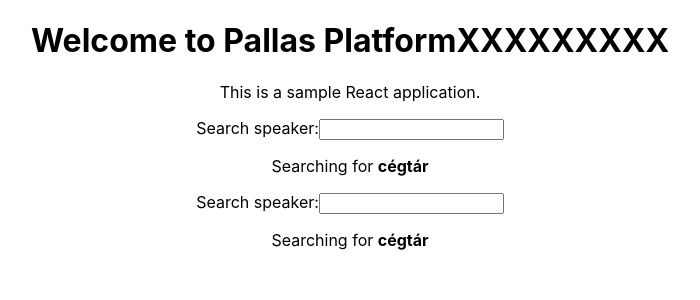
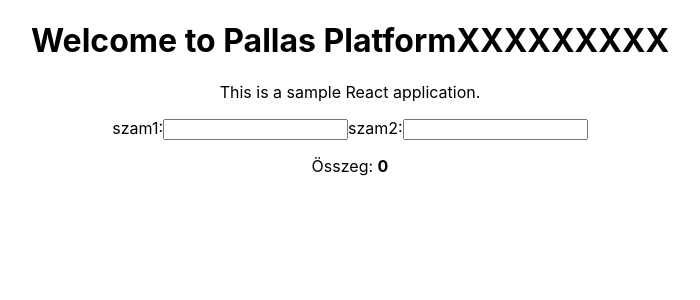
Before and after one commit to tenkesnet/a239alapok_frontend, a React (Create React App) app: page / in a window 1280 px wide. Shown: the top 300 px of the page, without its empty margins (290-990 px from the left). Built offline with nearby package versions, Linux system fonts and the light colour scheme.

Commit message:
számolásra egy példa , nem szükséges a useEffect

```diff
--- a/src/App.js
+++ b/src/App.js
@@ -1,5 +1,4 @@
 import './App.css';
-import SpeakerProfile from './SpeakerProfile';
 import SearchSpeaker from './SearchSpeaker';
 
 
@@ -10,8 +9,7 @@ function App() {
       <div>
         <h1>Welcome to {name}</h1>
         <p>This is a sample React application.</p>
-        <SearchSpeaker />
-        <SearchSpeaker />
+        <SearchSpeaker name='elso'/>
       </div>
     </div>
   );
--- a/src/SearchSpeaker.js
+++ b/src/SearchSpeaker.js
@@ -1,23 +1,20 @@
 import React, { use, useState, useEffect } from "react";
-const SearchSpeaker = () => {
-    const [searchText, setSearchText] = useState('cégtár');
-    /*
+const SearchSpeaker = ({name}) => {
+    const [value1, setValue1] = useState(0);
+    const [value2, setValue2] = useState(0);
+    let sum = parseFloat(value1) + parseFloat(value2);
     useEffect(() => {
-    // Mellékhatás logika (pl. fetch)
-    return () => {
-        // Cleanup (pl. előfizetés leiratkozás)
-    };
-    }, [függőségek]); // Opcionális tömb
-    */
-    useEffect(() => {
-        console.log('Effect fut: ', Math.random());
+        //sum = parseFloat(value1) + parseFloat(value2);
     }, []);
     return (
         <div>
-            <label htmlFor="search">Search speaker:</label>
-            <input id="search" type="text" onChange={e => setSearchText(e.target.value)} />
+            <label htmlFor="search">szam1:</label>
+            <input id="value1" type="text" onChange={e => setValue1(e.target.value)} />
+            <label htmlFor="search">szam2:</label>
+            <input id="value2" type="text" onChange={e => setValue2(e.target.value)} />
+
             <p>
-                Searching for <strong>{searchText}</strong>
+                Összeg: <strong>{sum}</strong>
             </p>
 
         </div>
```
